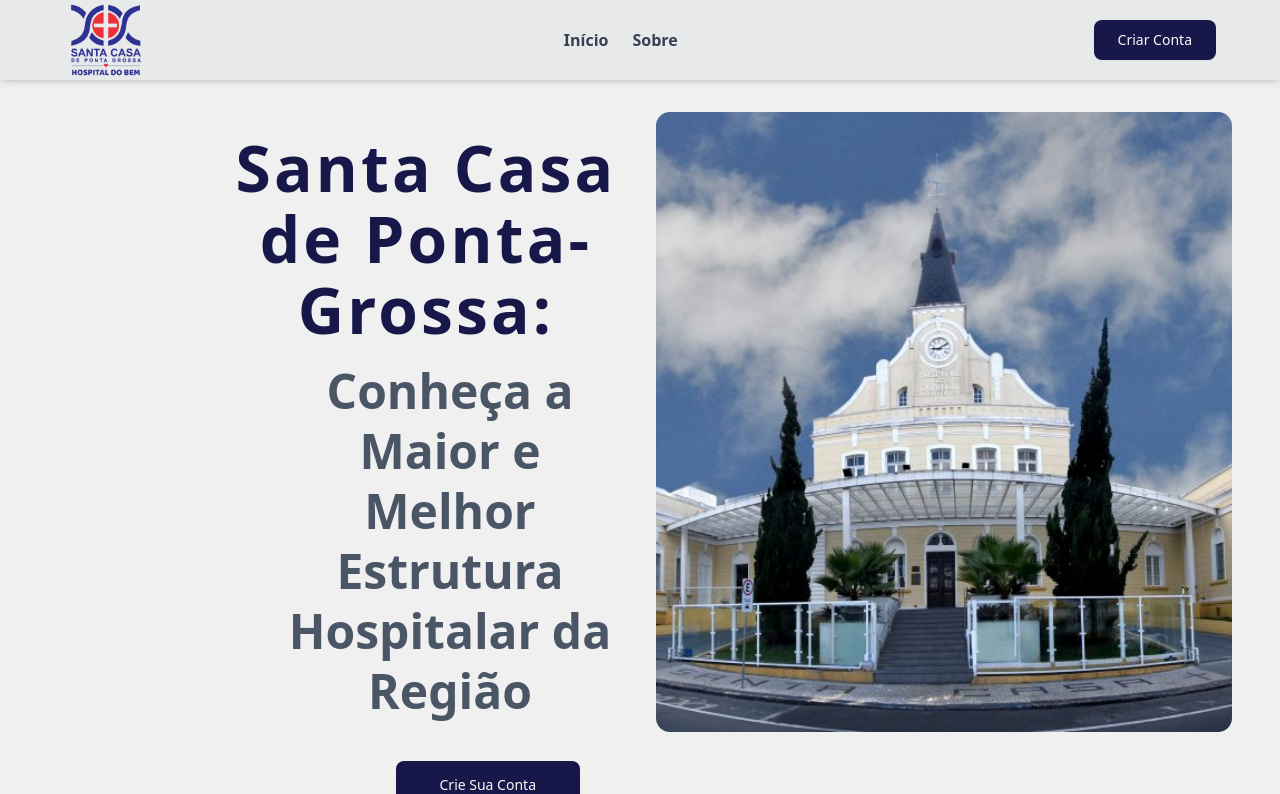
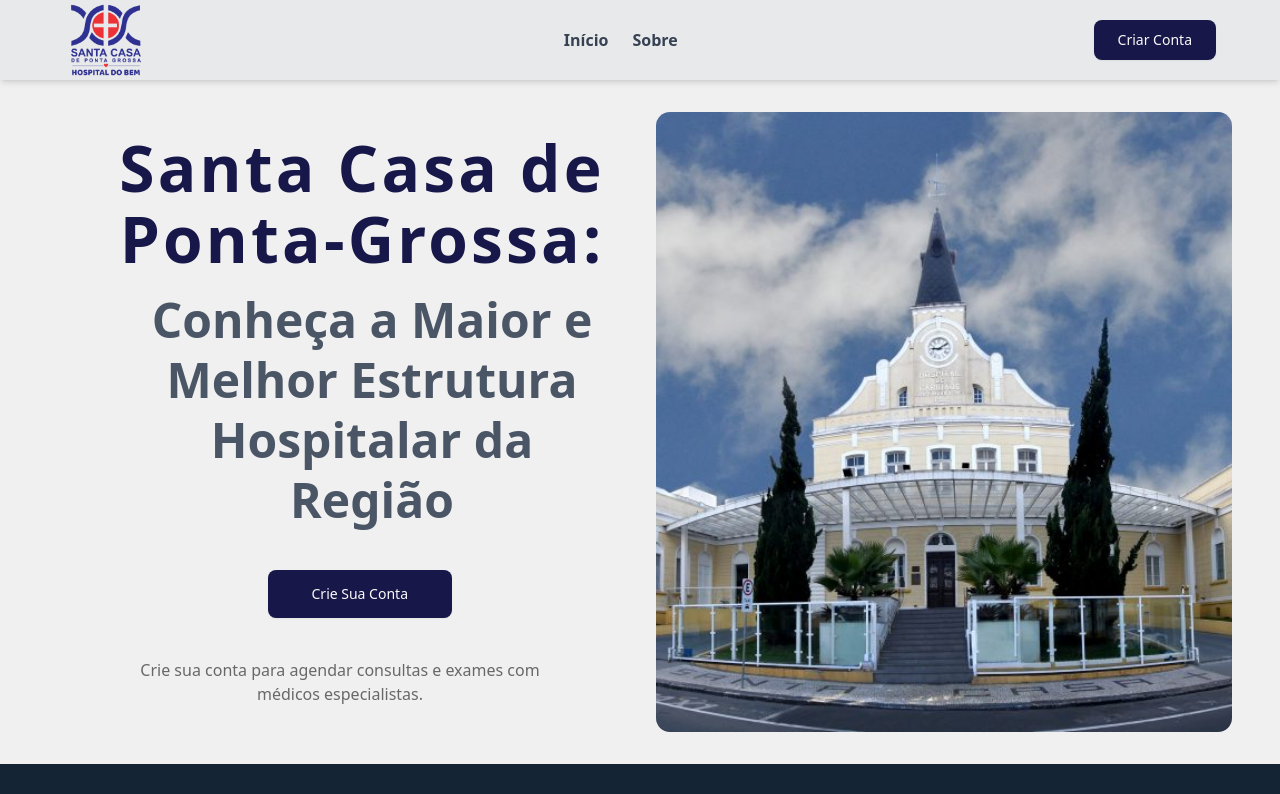
Before and after one commit to CamiPeroto/santacasa-teste, a Next.js app: page / in a window 1280 px wide. Shown: the top 794 px of the page. Built offline with nearby package versions, Linux system fonts and the light colour scheme.

Commit message:
fix: ajustes no padding

```diff
--- a/src/components/layout.tsx
+++ b/src/components/layout.tsx
@@ -9,7 +9,7 @@
     router.push('/account/create');
   };
   return (
-    <div className="grid grid-cols-1 md:grid-cols-2 items-start md:min-h-screen lg:min-h-[80vh] px-4 md:px-4 py-8 gap-4 md:gap-8 lg:px-42">
+    <div className="grid grid-cols-1 md:grid-cols-2 items-start md:min-h-screen lg:min-h-[80vh] px-4 max-[1550px]:px-10 min-[1550px]:px-42 py-8 gap-4 md:gap-8">
       <div className="md:flex flex-col justify-between bg-background md:ms-15 md:mt-5">
         <div className="mb-6 md:mb-10">
           <h1 className="text-4xl text-center md:text-[4rem] font-bold text-primary mb-4 max-w-xl tracking-wider break-words">
```
